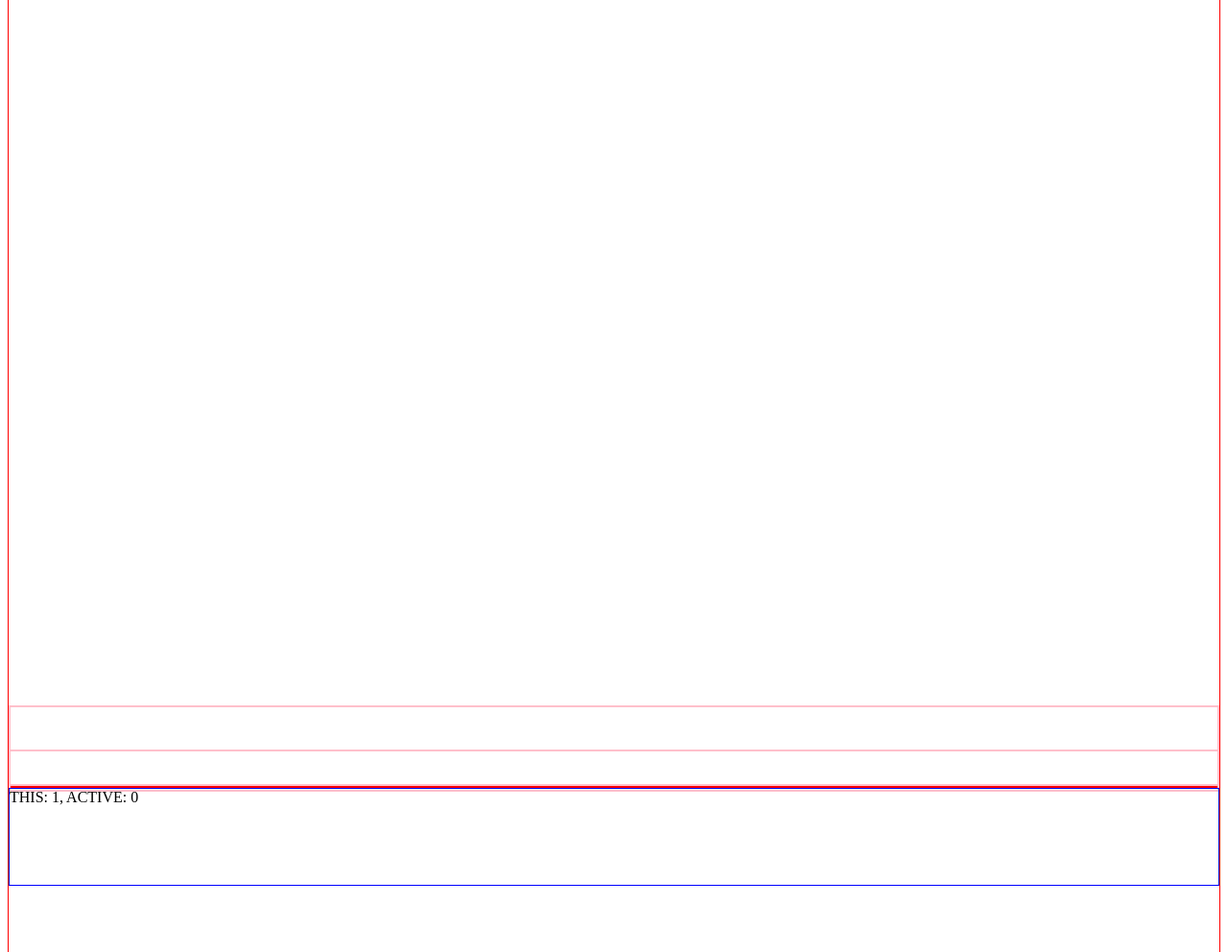
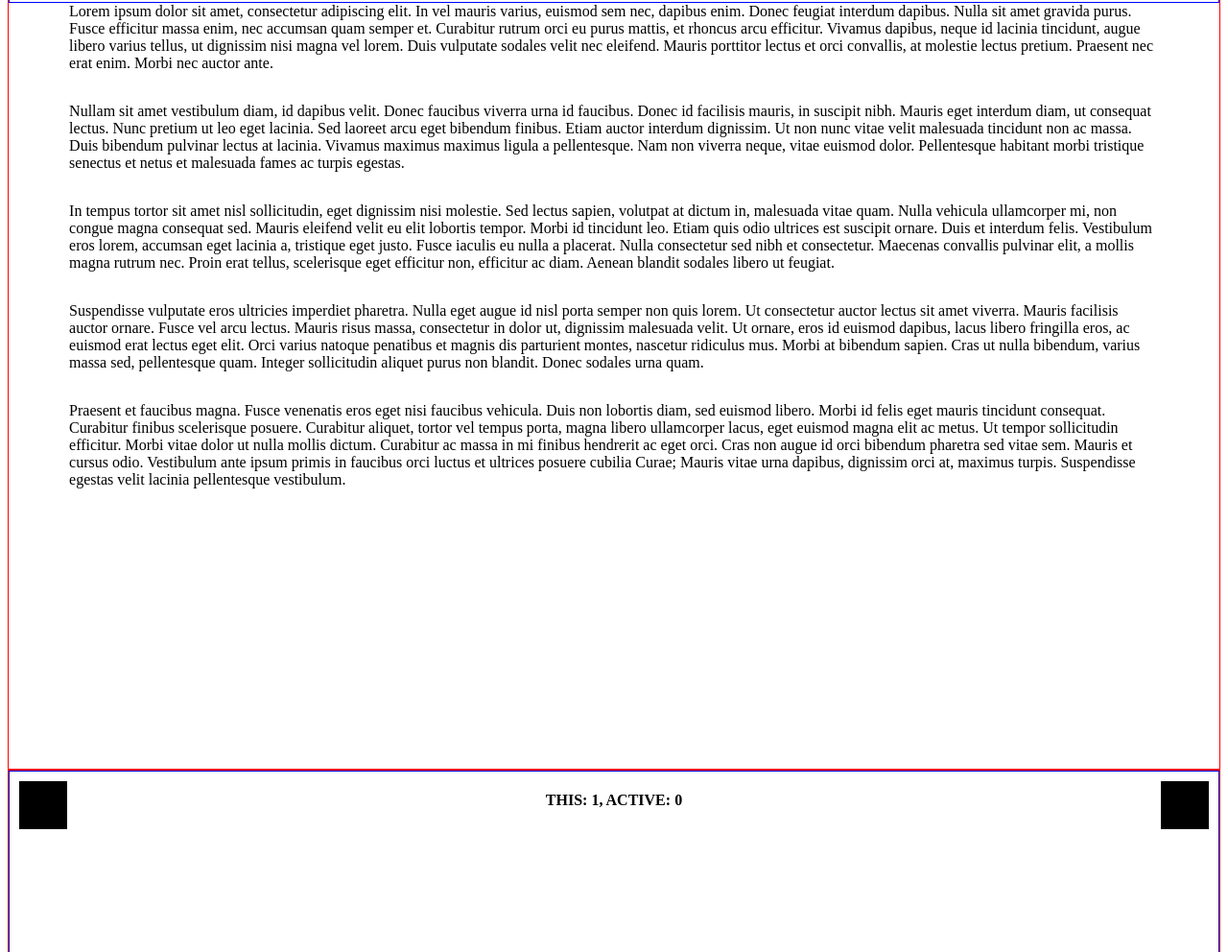
Before and after one commit to huntercaron/ContentBlocks, a Gatsby site: page / in a window 1280 px wide. Shown: the part 808-1800 px from the top of the page at 96% size. Built offline with nearby package versions, Linux system fonts and the light colour scheme; Gatsby itself is replaced by a stand-in of ours.

Commit message:
proof of concept complete

```diff
--- a/src/components/ContentBlock/index.js
+++ b/src/components/ContentBlock/index.js
@@ -9,18 +9,18 @@ const topDetectorStyle = {
   position: "absolute",
   left: 0,
   right: 0,
-  border: "2px solid pink",
-  // visibility: "hidden",
-  height: "40px",
-  top: "-40px"
+  // border: "2px solid pink",
+  visibility: "hidden",
+  height: "0px",
+  top: "0px"
 }
 
 const bottomDetectorStyle = {
   position: "absolute",
   left: 0,
   right: 0,
-  border: "2px solid pink",
-  // visibility: "hidden",
+  // border: "2px solid pink",
+  visibility: "hidden",
   height: "80px",
   bottom: 0
 }
@@ -51,15 +51,20 @@ export default class ContentBlock extends React.Component {
         const targetInfo = record.boundingClientRect;
         const rootBoundsInfo = record.rootBounds;
 
+        console.log("HEY");
+        console.log(targetInfo.bottom, rootBoundsInfo.top);
+
+        // Stopped sticking.
+        if (targetInfo.bottom > rootBoundsInfo.top && targetInfo.bottom < rootBoundsInfo.bottom) {
+          this.handleActiveChange(false)
+        }
+
         // Started sticking.
-        if (targetInfo.bottom < rootBoundsInfo.top) {
+        if (targetInfo.bottom <= rootBoundsInfo.top) {
           this.handleActiveChange(true)
         }
 
-        // Stopped sticking.
-        if (targetInfo.bottom >= rootBoundsInfo.top && targetInfo.bottom < rootBoundsInfo.bottom) {
-          this.handleActiveChange(false)
-        }
+
       }
     }, { threshold: [1], root: null });
 
--- a/src/pages/index.js
+++ b/src/pages/index.js
@@ -17,15 +17,39 @@ const List = styled.div`
 
 const BlockContainer = styled(ContentBlock)`
   position: relative;
-  height: 200vh;
+  min-height: 200vh;
   border: 1px solid red;
+
+  p {
+    margin: auto;
+    max-width: 90%;
+    margin-bottom: 2rem;
+  }
 `
 
 const StickyLayer = styled.div`
-  height: 100px;
+  height: 100vh;
   border: 1px solid blue;
   top: 0;
   position: sticky;
+  pointer-events: none;
+
+  h4 {
+    text-align: center;
+    width: 100%;
+  }
+`;
+
+const Circle = styled.div`
+  height: 50px;
+  width: 50px;
+  background-color: black;
+  position: absolute;
+
+  ${props => props.left && "left: 10px;"}
+  ${props => props.right && "right: 10px;"}
+  ${props => props.top && "top: 10px;"}
+  ${props => props.bottom && "bottom: 10px;"}
 `;
 
 // page component
@@ -49,15 +73,28 @@ export default class IndexPage extends React.Component {
 
     return (
       <Container>
-        <Subtitle>dynamic pages:</Subtitle>
-
         <List>
           {pages.map( ({ node: page }, i) => (
             <BlockContainer key={page.id} index={i} handleActiveChange={this.handleActiveChange}>
 
               <StickyLayer>
-                THIS: {i}, ACTIVE: {this.state.activeBlock}
+                <h4>THIS: {i}, ACTIVE: {this.state.activeBlock}</h4>
+                <Circle top left />
+                <Circle top right />
+                <Circle bottom left />
+                <Circle bottom right/>
+
               </StickyLayer>
+
+              <p>Lorem ipsum dolor sit amet, consectetur adipiscing elit. In vel mauris varius, euismod sem nec, dapibus enim. Donec feugiat interdum dapibus. Nulla sit amet gravida purus. Fusce efficitur massa enim, nec accumsan quam semper et. Curabitur rutrum orci eu purus mattis, et rhoncus arcu efficitur. Vivamus dapibus, neque id lacinia tincidunt, augue libero varius tellus, ut dignissim nisi magna vel lorem. Duis vulputate sodales velit nec eleifend. Mauris porttitor lectus et orci convallis, at molestie lectus pretium. Praesent nec erat enim. Morbi nec auctor ante.</p>
+
+              <p>Nullam sit amet vestibulum diam, id dapibus velit. Donec faucibus viverra urna id faucibus. Donec id facilisis mauris, in suscipit nibh. Mauris eget interdum diam, ut consequat lectus. Nunc pretium ut leo eget lacinia. Sed laoreet arcu eget bibendum finibus. Etiam auctor interdum dignissim. Ut non nunc vitae velit malesuada tincidunt non ac massa. Duis bibendum pulvinar lectus at lacinia. Vivamus maximus maximus ligula a pellentesque. Nam non viverra neque, vitae euismod dolor. Pellentesque habitant morbi tristique senectus et netus et malesuada fames ac turpis egestas.</p>
+
+              <p>In tempus tortor sit amet nisl sollicitudin, eget dignissim nisi molestie. Sed lectus sapien, volutpat at dictum in, malesuada vitae quam. Nulla vehicula ullamcorper mi, non congue magna consequat sed. Mauris eleifend velit eu elit lobortis tempor. Morbi id tincidunt leo. Etiam quis odio ultrices est suscipit ornare. Duis et interdum felis. Vestibulum eros lorem, accumsan eget lacinia a, tristique eget justo. Fusce iaculis eu nulla a placerat. Nulla consectetur sed nibh et consectetur. Maecenas convallis pulvinar elit, a mollis magna rutrum nec. Proin erat tellus, scelerisque eget efficitur non, efficitur ac diam. Aenean blandit sodales libero ut feugiat.</p>
+
+              <p>Suspendisse vulputate eros ultricies imperdiet pharetra. Nulla eget augue id nisl porta semper non quis lorem. Ut consectetur auctor lectus sit amet viverra. Mauris facilisis auctor ornare. Fusce vel arcu lectus. Mauris risus massa, consectetur in dolor ut, dignissim malesuada velit. Ut ornare, eros id euismod dapibus, lacus libero fringilla eros, ac euismod erat lectus eget elit. Orci varius natoque penatibus et magnis dis parturient montes, nascetur ridiculus mus. Morbi at bibendum sapien. Cras ut nulla bibendum, varius massa sed, pellentesque quam. Integer sollicitudin aliquet purus non blandit. Donec sodales urna quam.</p>
+
+              <p>Praesent et faucibus magna. Fusce venenatis eros eget nisi faucibus vehicula. Duis non lobortis diam, sed euismod libero. Morbi id felis eget mauris tincidunt consequat. Curabitur finibus scelerisque posuere. Curabitur aliquet, tortor vel tempus porta, magna libero ullamcorper lacus, eget euismod magna elit ac metus. Ut tempor sollicitudin efficitur. Morbi vitae dolor ut nulla mollis dictum. Curabitur ac massa in mi finibus hendrerit ac eget orci. Cras non augue id orci bibendum pharetra sed vitae sem. Mauris et cursus odio. Vestibulum ante ipsum primis in faucibus orci luctus et ultrices posuere cubilia Curae; Mauris vitae urna dapibus, dignissim orci at, maximus turpis. Suspendisse egestas velit lacinia pellentesque vestibulum. </p>
 
             </BlockContainer>
           ))}
```
Also changed, not shown: src/layouts/index.js (+2 -36 lines).
